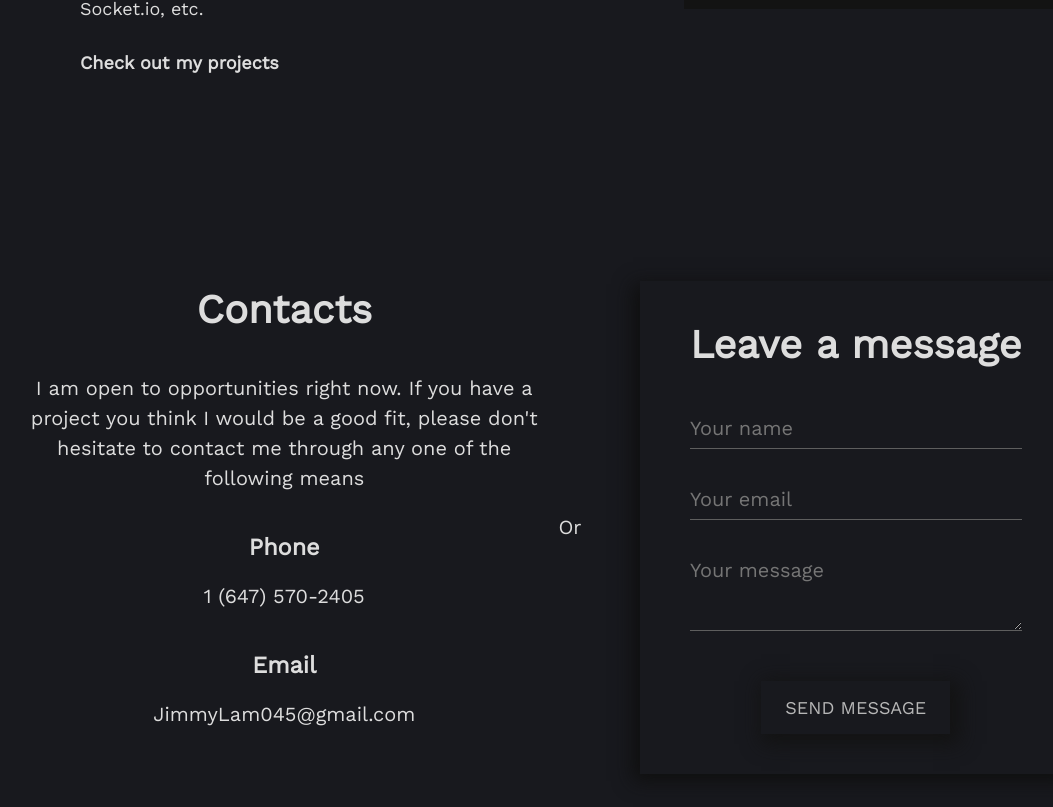
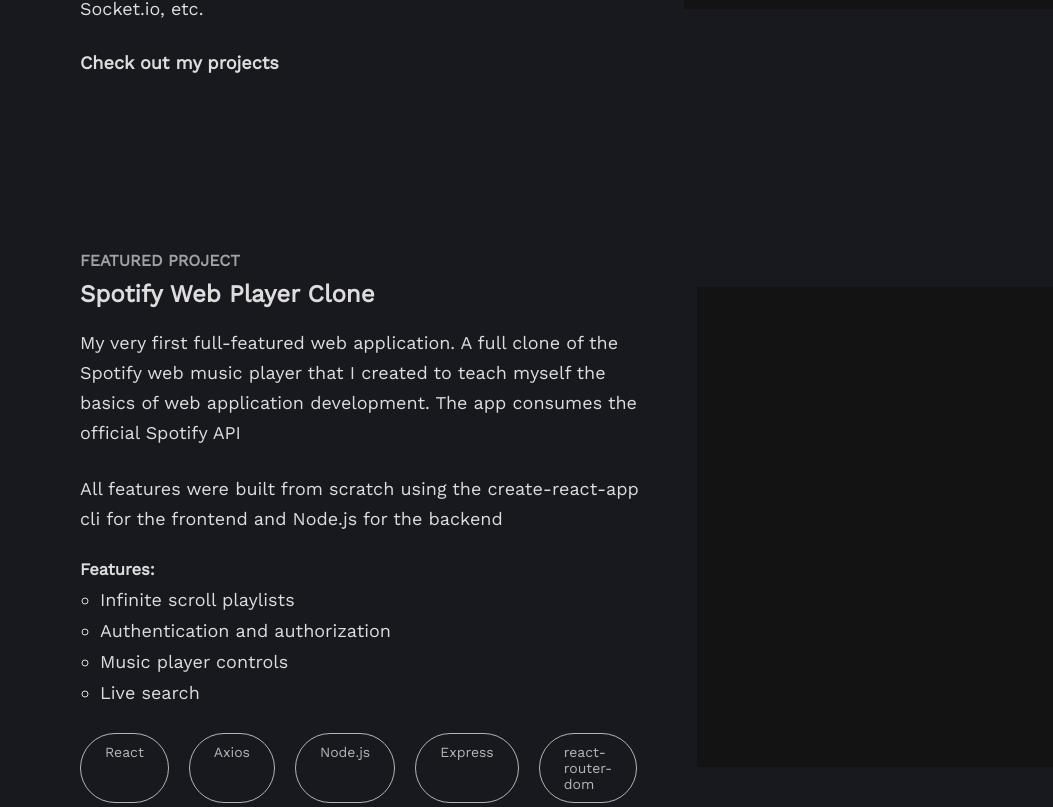
Before and after one commit to JL978/portfolio, a Next.js app: page / in a window 1280 px wide. Shown: the part 1473-2280 px from the top of the page, without its empty margins (70-1123 px from the left). Built offline with nearby package versions, Linux system fonts and the light colour scheme.

Commit message:
finished featured project layout

```diff
--- /dev/null
+++ b/pages/components/FeaturedProject.js
@@ -0,0 +1,40 @@
+import React from "react";
+
+export default function FeaturedProject({
+	title,
+	links,
+	descriptions,
+	tags,
+	features,
+	image,
+}) {
+	return (
+		<div className="project">
+			<div className="info">
+				<h3>Featured Project</h3>
+				<div className="header">
+					<h2>{title}</h2>
+					{links && links.map((link) => <div>{link.title}</div>)}
+				</div>
+
+				{descriptions.map((paragraph) => (
+					<p>{paragraph}</p>
+				))}
+
+				<h5>Features:</h5>
+				<ul>
+					{features.map((feature) => (
+						<li>{feature}</li>
+					))}
+				</ul>
+
+				<div className="tags">
+					{tags.map((tag) => (
+						<div>{tag}</div>
+					))}
+				</div>
+			</div>
+			<div className="img"></div>
+		</div>
+	);
+}
--- a/pages/index.js
+++ b/pages/index.js
@@ -1,3 +1,5 @@
+import FeaturedProject from "./components/FeaturedProject";
+
 export default function Home() {
 	return (
 		<>
@@ -44,6 +46,23 @@
 			</div>
 
 			<div className="page">
+				<FeaturedProject
+					title="Spotify Web Player Clone"
+					descriptions={[
+						"My very first full-featured web application. A full clone of the Spotify web music player that I created to teach myself the basics of web application development. The app consumes the official Spotify API",
+						"All features were built from scratch using the create-react-app cli for the frontend and Node.js for the backend",
+					]}
+					features={[
+						"Infinite scroll playlists",
+						"Authentication and authorization",
+						"Music player controls",
+						"Live search",
+					]}
+					tags={["React", "Axios", "Node.js", "Express", "react-router-dom"]}
+				/>
+			</div>
+
+			<div className="page">
 				<div className="contact">
 					<div className="info">
 						<h2>Contacts</h2>
--- a/styles/styles.global.scss
+++ b/styles/styles.global.scss
@@ -202,7 +202,8 @@
 	}
 }
 
-.about {
+.about,
+.project {
 	height: 100%;
 	padding: $header-height 100px;
 	display: grid;
@@ -243,13 +244,44 @@
 	}
 }
 
+.project {
+	.info {
+		h2 {
+			font-size: 1.2em;
+		}
+	}
+
+	ul {
+		font-size: 0.9rem;
+		li {
+			list-style: circle;
+			margin: 0.5rem 0;
+			margin-left: 1rem;
+		}
+	}
+
+	.tags {
+		display: flex;
+		margin-top: 1.5rem;
+		div {
+			opacity: 0.8;
+			font-size: 0.7rem;
+			margin-right: 1rem;
+			padding: 0.5rem 1.2rem;
+			border: 1px solid $main-light;
+			border-radius: 9999px;
+			user-select: none;
+		}
+	}
+}
+
 .socials {
 	@include mid-flex;
 	width: 100%;
 	position: fixed;
 	bottom: 3rem;
 	max-width: $width-max;
-	justify-content: start;
+	justify-content: flex-start;
 	padding: $body-padding;
 	z-index: 4;
 
```
